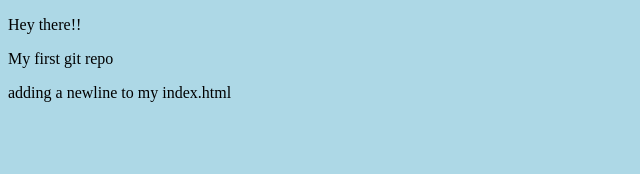
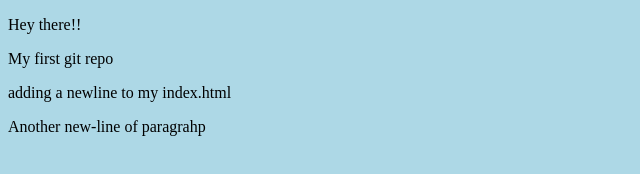
Before and after one commit to Alex-Kaloki/Hello-world, a plain HTML site: page index.html in a window 1280 px wide. Shown: the whole page, without its empty margins (0-640 px from the left). Drawn offline with Linux system fonts and the light colour scheme.

Commit message:
updated an emergency fix

```diff
--- a/index.html
+++ b/index.html
@@ -10,5 +10,6 @@
     <p>Hey there!!</p>
     <p>My first git repo</p>
     <p>adding a newline to my index.html</p>
+    <p>Another new-line of paragrahp</p>
 </body>
 </html>
```
